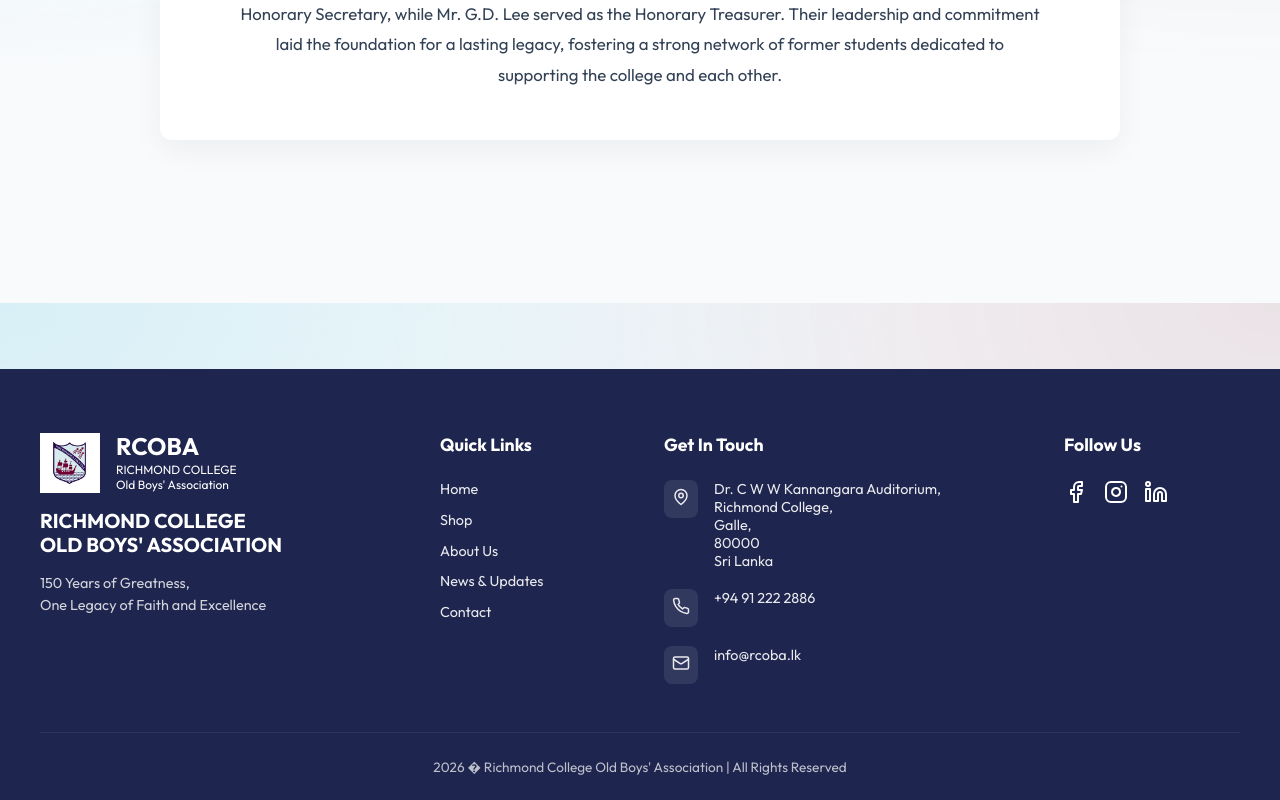
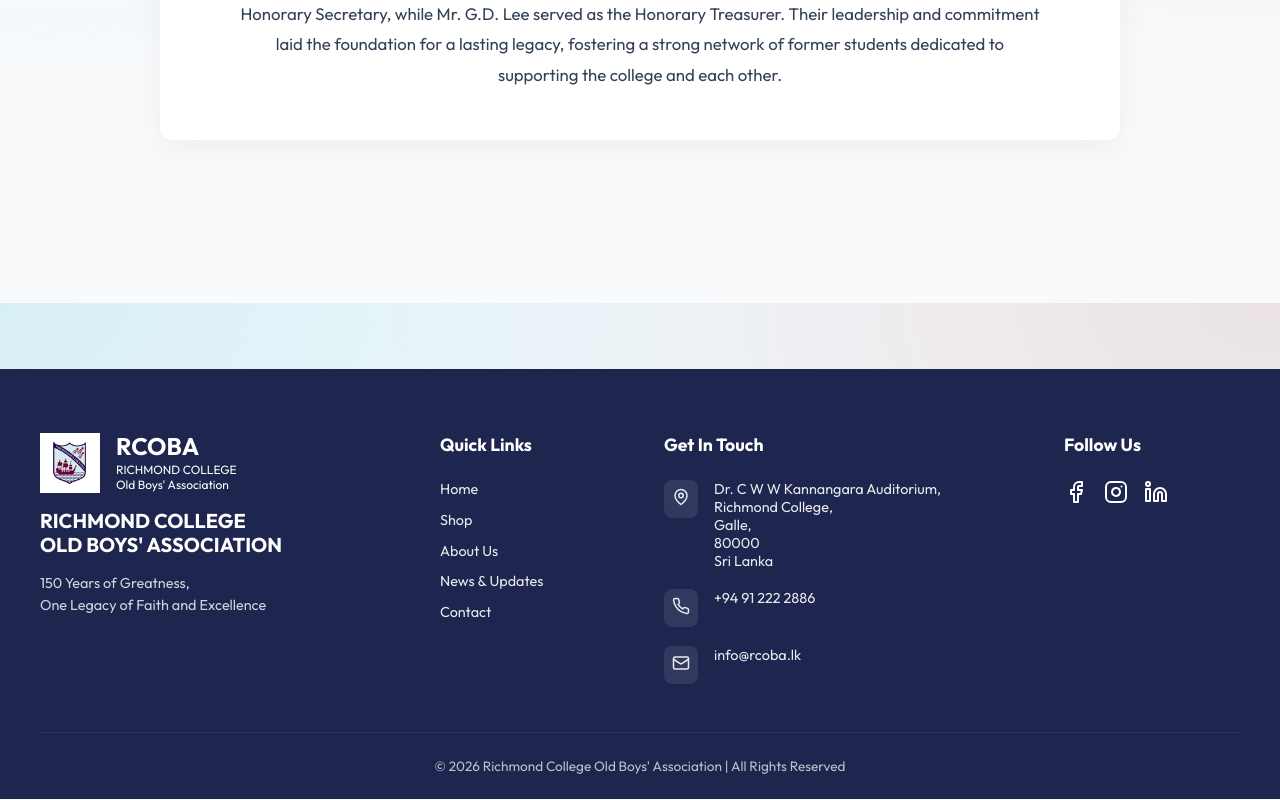
Before and after one commit to matheeshapansilu/RCOBA-Exco-Members, a Next.js app: page /about in a window 1280 px wide. Shown: the part 497-1297 px from the top of the page. Built offline with nearby package versions, Linux system fonts and the light colour scheme.

Commit message:
Fix copyright symbol encoding issue

```diff
--- a/app/layout.tsx
+++ b/app/layout.tsx
@@ -121,7 +121,7 @@
             </div>
 
             <div className="footer-bottom">
-              2026 � Richmond College Old Boys' Association | All Rights Reserved
+              &copy; 2026 Richmond College Old Boys' Association | All Rights Reserved
             </div>
           </footer>
 
```
